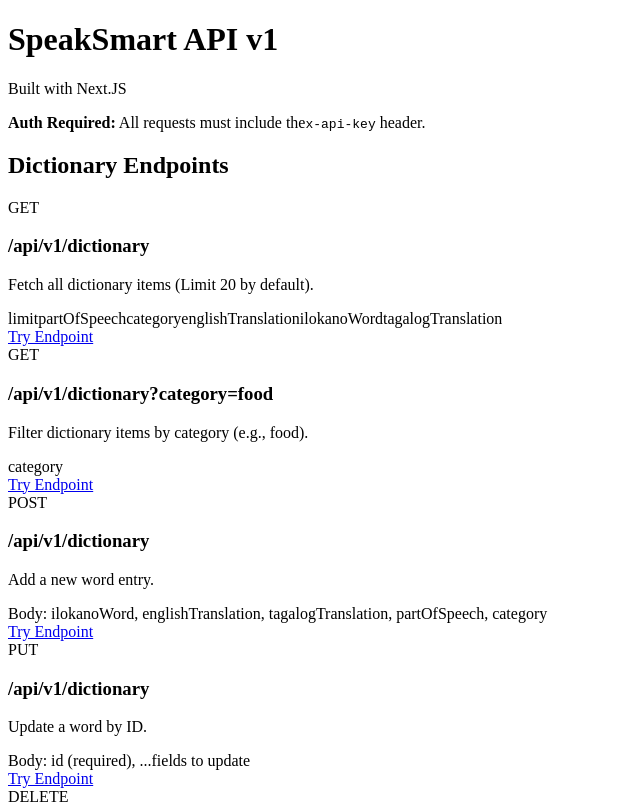
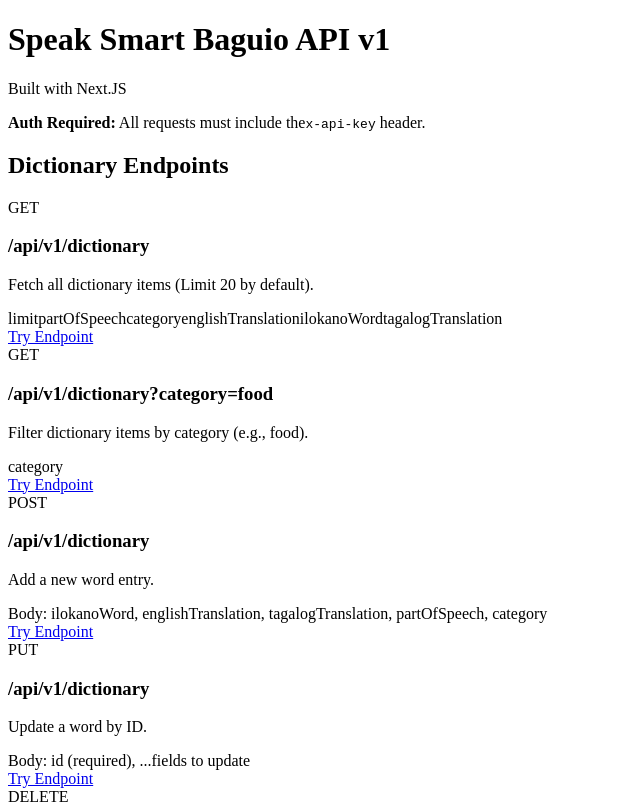
Before and after one commit to glenn-velasco/speaksmartbaguio-next, a Next.js app: page / in a window 1280 px wide. Shown: the top 804 px of the page, without its empty margins (0-640 px from the left). Built offline with nearby package versions, Linux system fonts and the light colour scheme.

Commit message:
refactor(apidashboard): Fix title

```diff
--- a/app/page.tsx
+++ b/app/page.tsx
@@ -120,7 +120,7 @@
 
         <header className="flex justify-between items-start mb-8">
           <div>
-            <h1 className="text-3xl font-bold text-gray-900 dark:text-white">SpeakSmart API v1</h1>
+            <h1 className="text-3xl font-bold text-gray-900 dark:text-white">Speak Smart Baguio API v1</h1>
             <p>Built with Next.JS</p>
           </div>
         </header>
```
